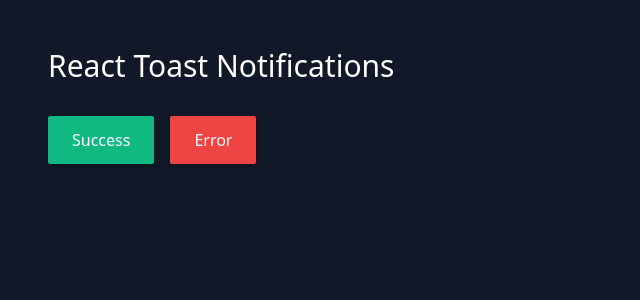
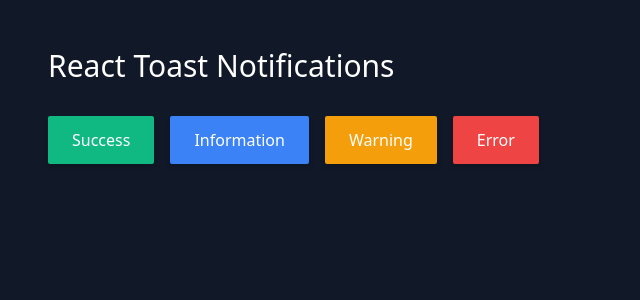
Before and after one commit to louis-young/react-toast-notifications, a React (Create React App) app: page / in a window 1280 px wide. Shown: the top 300 px of the page, without its empty margins (0-640 px from the left). Built offline with nearby package versions, Linux system fonts and the light colour scheme.

Commit message:
Add support for more toast notification types

```diff
--- a/src/Application.tsx
+++ b/src/Application.tsx
@@ -11,6 +11,14 @@ export const Application = () => {
     {
       buttonBackgroundColour: "bg-green-500",
       toastNotificationType: "success",
+    },
+    {
+      buttonBackgroundColour: "bg-blue-500",
+      toastNotificationType: "information",
+    },
+    {
+      buttonBackgroundColour: "bg-yellow-500",
+      toastNotificationType: "warning",
     },
     {
       buttonBackgroundColour: "bg-red-500",
@@ -32,7 +40,7 @@ export const Application = () => {
                 className={`rounded-sm py-3 px-6 shadow-md text-white font-medium capitalize ${buttonBackgroundColour}`}
                 onClick={() => {
                   toast({
-                    text: `A ${toastNotificationType} toast notification.`,
+                    text: `Toast notification of type ${toastNotificationType}.`,
                     type: toastNotificationType,
                   });
                 }}
--- a/src/components/ToastNotification/index.tsx
+++ b/src/components/ToastNotification/index.tsx
@@ -18,8 +18,10 @@ export const ToastNotification = ({
   return (
     <li
       className={classNames({
-        "rounded-md py-4 px-6 bg-white": true,
+        "rounded-md py-4 px-6 bg-white text-center": true,
         "bg-green-500": type === "success",
+        "bg-blue-500": type === "information",
+        "bg-yellow-500": type === "warning",
         "bg-red-500": type === "error",
       })}
     >
--- a/src/context/toastNotifications/types.ts
+++ b/src/context/toastNotifications/types.ts
@@ -1,6 +1,10 @@
 import type { ReactNode } from "react";
 
-export type ToastNotificationType = "success" | "error";
+export type ToastNotificationType =
+  | "success"
+  | "information"
+  | "warning"
+  | "error";
 
 export interface ToastNotification {
   id: string;
```
